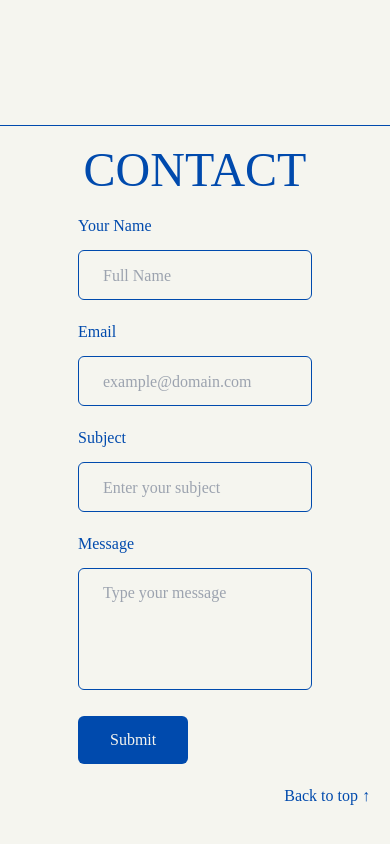
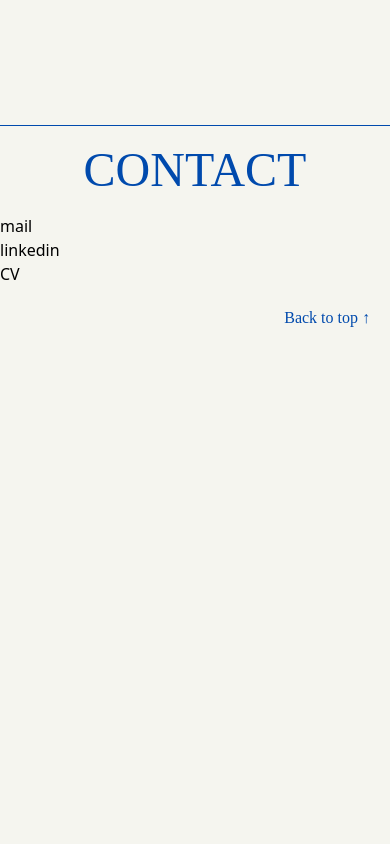
Before and after one commit to nahabee/MyPortfolio, a React (Vite) app: page /#/ in a window 390 px wide. Shown: the part 3250-4094 px from the top of the page. Built offline with nearby package versions, Linux system fonts and the light colour scheme; a web font is replaced by a local one.

Commit message:
form button

```diff
--- a/src/components/ContactForm.jsx
+++ b/src/components/ContactForm.jsx
@@ -24,7 +24,7 @@ const ContactForm = () => {
   };
 
   return (
-    <div className="flex p-12 sm:p-0 sm:justify-center ml-2 sm:ml-0">
+    <div className="flex p-12 sm:p-0 sm:hidden ml-2">
       <form
         className="w-full max-w-[550px] sm:w-3/5 sm:max-width-[60%] "
         onSubmit={(e) => handleSubmit(e)}
--- a/src/components/Footer.jsx
+++ b/src/components/Footer.jsx
@@ -2,7 +2,7 @@ import { Link } from "react-scroll";
 
 const Footer = () => {
   return (
-    <div className="flex font-body text-blue  p-5 items-end justify-end ">
+    <div className="flex font-body text-blue  p-5 items-end justify-end m:hidden ">
       <Link smooth="true" duration="700" to="/">
         <h1 className="hover:text-peche hover:tracking-widest cursor-pointer">
           {" "}
--- a/src/pages/Contact.jsx
+++ b/src/pages/Contact.jsx
@@ -1,7 +1,5 @@
 import ContactForm from "../components/ContactForm";
 import Footer from "../components/Footer";
-
-import { Link } from "react-scroll";
 
 const Contact = () => {
   return (
@@ -17,8 +15,17 @@ const Contact = () => {
       <div className=" text-blue flex flex-col items-center font-mtitle m:hidden">
         <h1 className="text-center text-5xl mt-5 mb-5"> CONTACT </h1>
       </div>
-      <div className="">
-        <ContactForm />
+      <ContactForm />
+      <div className="m:hidden">
+        <a
+          href="mailto: nawelbenaicha@gmail.com"
+          target="_blank"
+          rel="noreferrer"
+        >
+          <h1>mail</h1>
+        </a>
+        <h2>linkedin</h2>
+        <h3>CV</h3>
         <Footer />
       </div>
     </div>
```
